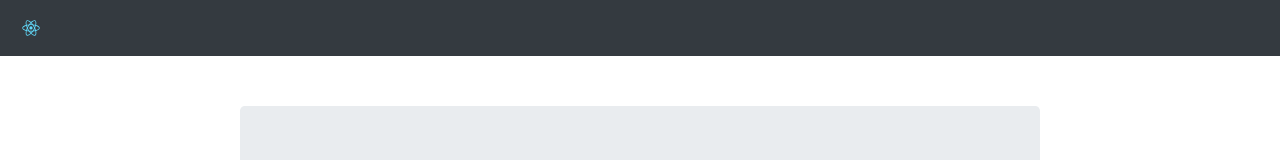
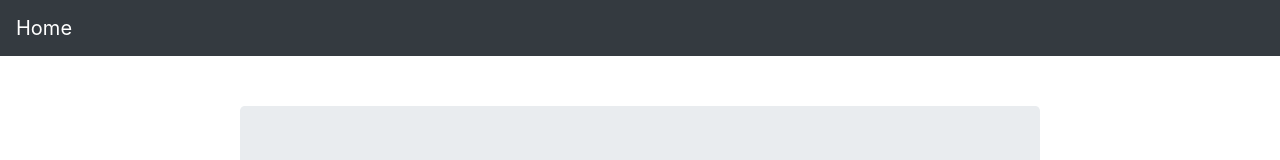
Before and after one commit to kneekicka/rue21, a React (Create React App) app: page / in a window 1280 px wide. Shown: the top 160 px of the page. Built offline with nearby package versions, Linux system fonts and the light colour scheme.

Commit message:
Icon to home

```diff
--- a/src/Components/Navbar/Navbar.tsx
+++ b/src/Components/Navbar/Navbar.tsx
@@ -2,7 +2,6 @@ import React from "react";
 import "./Navbar.css";
 import { Navbar } from "react-bootstrap";
 import { useHistory } from "react-router-dom";
-import logo from "../../logo.svg";
 
 const NavBar = () => {
   const history = useHistory();
@@ -13,13 +12,7 @@ const NavBar = () => {
   return (
     <Navbar bg="dark" variant="dark" expand="md">
       <Navbar.Brand onClick={goHome} className="Navbar-link">
-        <img
-          src={logo}
-          width="30"
-          height="30"
-          className="d-inline-block align-top"
-          alt="logo"
-        />
+        Home
       </Navbar.Brand>
     </Navbar>
   );
```
